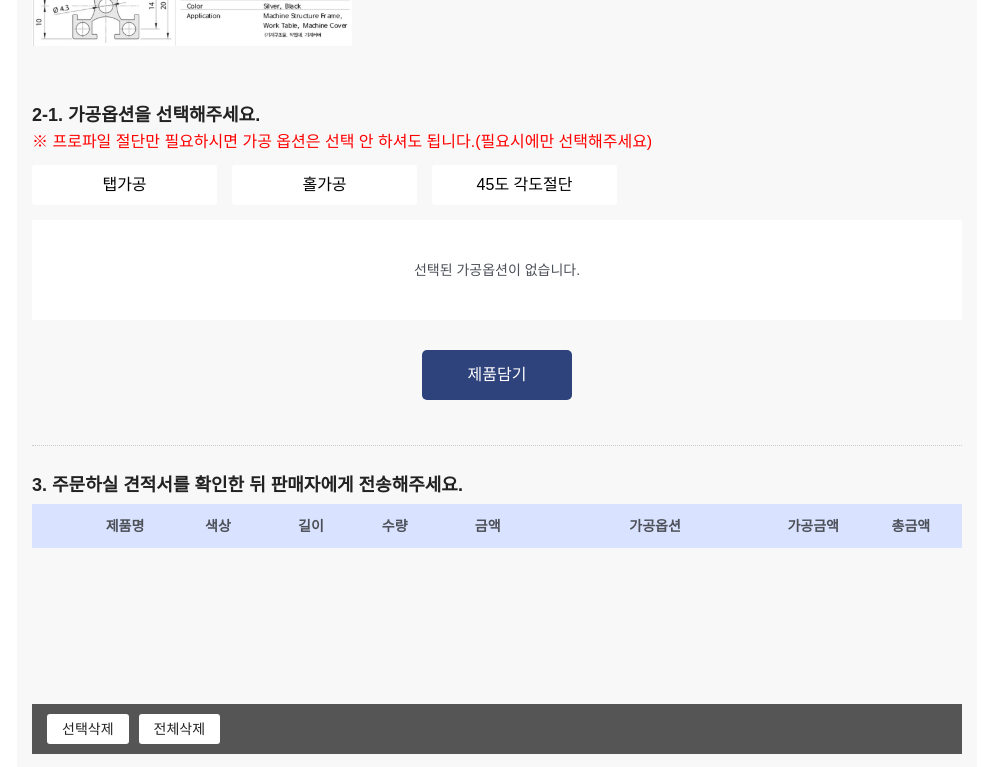
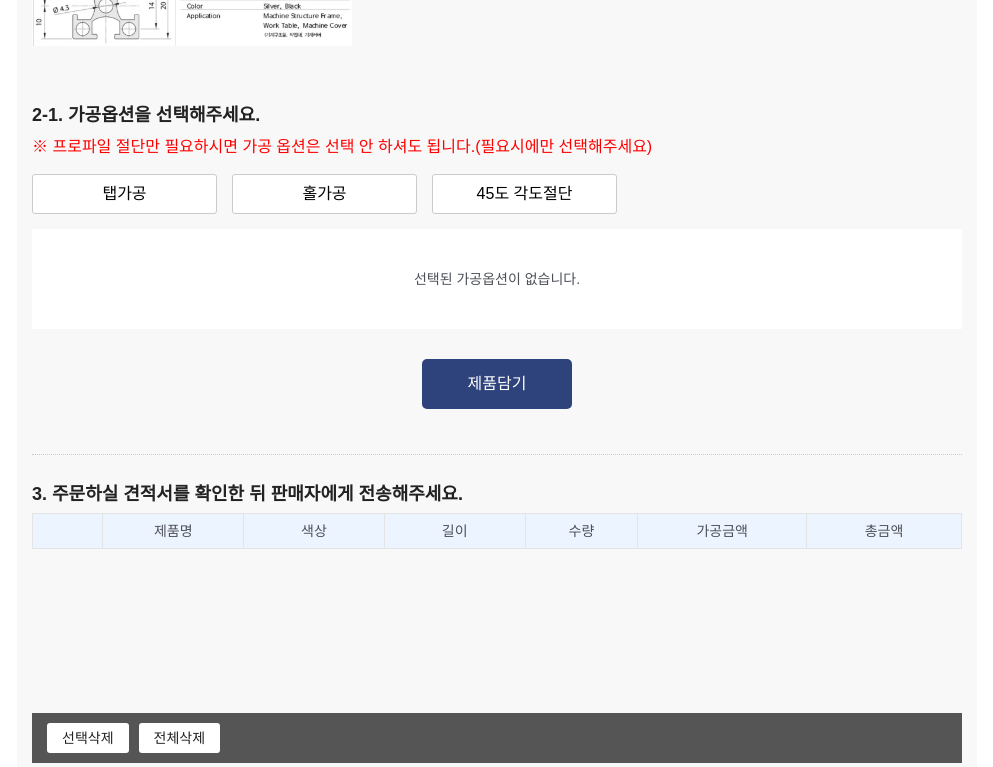
Before and after one commit to hamjinsoo639/profile, a Next.js app: page / in a window 1280 px wide. Shown: the part 1120-1887 px from the top of the page, without its empty margins (143-1136 px from the left). Built offline with nearby package versions, Linux system fonts and the light colour scheme.

Commit message:
테이블 및 모달 수정

```diff
--- a/src/component/Caution.jsx
+++ b/src/component/Caution.jsx
@@ -38,6 +38,7 @@ const CautionMenu = styled.ul`
   background-color: #fff;
   margin-top: 10px;
   padding: 15px 10px;
+  line-height:25px;
 `;
 
 const CautionItem = styled.li`
--- a/src/component/Step2.jsx
+++ b/src/component/Step2.jsx
@@ -109,8 +109,8 @@ const SizeMenu = styled.ul`
   padding: 0px 15px 0px 30px;
 
   @media (max-width: 768px) {
+    padding: 15px 0;
     width: 100%;
-    padding: 15px 0;
   }
 `;
 
--- a/src/component/Step3.jsx
+++ b/src/component/Step3.jsx
@@ -1,4 +1,4 @@
-import { useState, useMemo } from 'react';
+import { useState } from 'react';
 import styled from 'styled-components';
 import H2 from './Common/H2';
 
@@ -7,7 +7,9 @@ const Step3 = props => {
   const [checkedItems, setCheckedItems] = useState([]);
 
   const handleCheck = key => {
-    setCheckedItems(prev => (prev.includes(key) ? prev.filter(id => id !== key) : [...prev, key]));
+    setCheckedItems(prev =>
+      prev.includes(key) ? prev.filter(id => id !== key) : [...prev, key]
+    );
   };
 
   const handleDeleteSelected = () => {
@@ -26,7 +28,6 @@ const Step3 = props => {
 
       <TableWrapper>
         <Table>
-          {/* 컬럼 너비 유지 */}
           <colgroup>
             <col width="5%" />
             <col width="10%" />
@@ -34,12 +35,9 @@ const Step3 = props => {
             <col width="10%" />
             <col width="8%" />
             <col width="12%" />
-            <col width="24%" />
-            <col width="10%" />
             <col width="11%" />
           </colgroup>
 
-          {/* 테이블 헤더 */}
           <thead>
             <tr>
               <th></th>
@@ -47,19 +45,16 @@ const Step3 = props => {
               <th>색상</th>
               <th>길이</th>
               <th>수량</th>
-              <th>금액</th>
-              <th>가공옵션</th>
               <th>가공금액</th>
               <th>총금액</th>
             </tr>
           </thead>
 
-          {/* 테이블 본문 */}
           <tbody>
-            {sheet.map((item, key) => {
-              return (
-                <tr key={key}>
-                  <td>
+            {sheet.map((item, key) => (
+              <>
+                <tr key={`${key}-1`}>
+                  <td rowSpan={2}>
                     <input
                       type="checkbox"
                       checked={checkedItems.includes(key)}
@@ -70,14 +65,6 @@ const Step3 = props => {
                   <td>실버</td>
                   <td>{`${item.length}mm`}</td>
                   <td>{item.amount}개</td>
-                  <td>{item.productPrice.toLocaleString()}원</td>
-                  <td>
-                    {item.tab.value !== '' && `* 탭가공: ${item.tab.value} / ${item.tab.amount}개`}
-                    {item.hole.value !== '' &&
-                      `* 홀가공: ${item.hole.value} / ${item.hole.amount}개`}
-                    {item.angle.value !== '' &&
-                      `* 45도각도 절단: ${item.angle.value} / ${item.angle.amount}개`}
-                  </td>
                   <td>{(item.tabPrice + item.anglePrice + item.holePrice).toLocaleString()}원</td>
                   <td>
                     {(
@@ -85,17 +72,36 @@ const Step3 = props => {
                       item.tabPrice +
                       item.anglePrice +
                       item.holePrice
-                    ).toLocaleString()}{' '}
-                    원
+                    ).toLocaleString()}원
                   </td>
                 </tr>
-              );
-            })}
+                <tr key={`${key}-2`}>
+                  <td colSpan={6}>
+                    {item.tab.value !== '' && (
+                      <>
+                        * 탭가공: {item.tab.value} / {item.tab.amount}개
+                        <br />
+                      </>
+                    )}
+                    {item.hole.value !== '' && (
+                      <>
+                        * 홀가공: {item.hole.value} / {item.hole.amount}개
+                        <br />
+                      </>
+                    )}
+                    {item.angle.value !== '' && (
+                      <>
+                        * 45도각도 절단: {item.angle.value} / {item.angle.amount}개
+                      </>
+                    )}
+                  </td>
+                </tr>
+              </>
+            ))}
           </tbody>
         </Table>
       </TableWrapper>
 
-      {/* 삭제 버튼 */}
       <DeleteContainer>
         <Button onClick={handleDeleteSelected}>선택삭제</Button>
         <Button onClick={handleDeleteAll}>전체삭제</Button>
@@ -112,7 +118,7 @@ const Step3 = props => {
           <TotalBox>
             <InfoMenu>
               <InfoItem>
-                네이버에서 100원 단위 (길이구간 50mm) 선택 후 (네이버 결제 수량) <br />
+                네이버에서 100원 단위 (길이구간 50mm) 선택 후 (네이버 결제 수량)
                 동일하게 입력하여 구매하시면 됩니다.
               </InfoItem>
               <InfoItem>자동견적 계산기는 프로파일 및 가공만 계산되는 금액입니다.</InfoItem>
@@ -128,12 +134,12 @@ const Step3 = props => {
                 <TotalH4 style={{ color: 'black', fontSize: '18px', fontWeight: '500' }}>
                   총 견적금액
                 </TotalH4>
-
                 <Total>{totalEstimatePrice.toLocaleString()}원</Total>
               </TotalItem>
               <TotalItem>
-                <TotalH4 style={{ color: 'black', fontWeight: '800' }}>총 결제금액</TotalH4>
-
+                <TotalH4 style={{ color: 'black', fontWeight: '800' }}>
+                  총 결제금액
+                </TotalH4>
                 <Total>
                   <StrongSpan>{totalPayment.toLocaleString()}원</StrongSpan>
                 </Total>
@@ -167,39 +173,76 @@ const TableWrapper = styled.div`
   min-height: 200px;
   max-height: 250px;
   overflow-y: auto;
+
+  @media (max-width: 768px) {
+    max-height: none;
+    overflow-y: visible;
+  }
 `;
 
 const Table = styled.table`
   width: 100%;
   border-collapse: collapse;
-  table-layout: fixed;
-  position: relative;
+  border-spacing: 0;
 
   thead {
     position: sticky;
     top: 0;
-    background: #d9e3ff;
     z-index: 2;
+
+    th {
+      background-color: #ecf4ff;
+      border: 1px solid #e4e4e4;
+      padding: 10px 5px;
+      font-size: 14px;
+      text-align: center;
+      overflow: hidden;
+      word-break: normal;
+    }
   }
 
-  th,
-  td {
-    font-size: 14px;
-    text-align: center;
-    vertical-align: middle;
+  tbody {
+    tr {
+      background-color: #ffffff;
+
+      td {
+        border: 1px solid #e4e4e4;
+        padding: 10px 5px;
+        font-size: 14px;
+        text-align: center;
+        overflow: hidden;
+        word-break: normal;
+
+        &[colspan="6"] {
+          text-align: left;
+          padding-left: 15px;
+          line-height: 25px;
+        }
+      }
+    }
   }
 
-  th {
-    padding: 15px 0;
-    font-weight: 600;
-  }
+  @media (max-width: 768px) {
+    tbody {
+      tr {
+        &:nth-child(odd) {
+          td:first-child {
+            rowspan: 2;
+          }
+        }
 
-  td {
-    background: #fff;
-    padding: 12px 0;
-    font-weight: 400;
-    line-height: 1.4;
-    border-bottom: 1px solid #e4e4e4;
+        &:nth-child(even) {
+          td {
+            &:not(:first-child) {
+              colspan: 6;
+              text-align: left;
+              padding-left: 15px;
+              background-color: #f8f8f8;
+            }
+          }
+        }
+      }
+    }
   }
 
   input[type='checkbox'] {
@@ -330,7 +373,6 @@ const TotalItem = styled.li`
   font-weight: 600;
   margin-bottom: 5px;
   &:first-child {
-    // padding-top: 0;
     border-bottom: 2px dashed #c8c8c8;
   }
 `;
--- a/src/component/Step4.jsx
+++ b/src/component/Step4.jsx
@@ -97,6 +97,7 @@ const CstInfoContainer = styled.div`
 const InfoP = styled.p`
   color: red;
   margin-bottom: 10px;
+  line-height: 25px;
 `;
 
 const CstInfoBox = styled.div`
@@ -144,6 +145,7 @@ const InfoText = styled.textarea`
   resize: none;
   width: calc(50% - 7.5px);
   height: 110px;
+  line-height: 25px;
 
   @media (max-width: 768px) {
     width: 100%;
@@ -163,6 +165,8 @@ const AgreeLabel = styled.label`
   color: black;
   display: flex;
   align-items: center;
+  line-height:25px;
+
 `;
 
 const CheckBox = styled.input`
@@ -182,4 +186,33 @@ const AgreeBtn = styled.button`
   color: #fff;
   font-size: 14px;
   border-radius: 3px;
+  width:120px;
 `;
+
+const AgreeModal = styled.div`
+  position: fixed;
+  top: 50%;
+  left: 50%;
+  transform: translate(-50%, -50%);
+  width: 500px;  // 고정 너비
+  max-height: 600px;  // 최대 높이
+  background: #fff;
+  border-radius: 5px;
+  box-shadow: 0 3px 6px rgba(0, 0, 0, 0.2);
+  z-index: 1000;  // iframe 위에 표시되도록 높은 z-index 값
+
+  @media (max-width: 768px) {
+    width: 90%;  // 모바일에서는 화면의 90% 너비
+    max-height: 80vh;  // 모바일에서는 화면 높이의 80%
+  }
+`;
+
+const ModalOverlay = styled.div`
+  position: fixed;
+  top: 0;
+  left: 0;
+  right: 0;
+  bottom: 0;
+  background: rgba(0, 0, 0, 0.5);
+  z-index: 999;
+`;
--- a/src/component/SubStep2.jsx
+++ b/src/component/SubStep2.jsx
@@ -177,7 +177,7 @@ const SubStep2 = props => {
                 * 홀가공 위치는 왼쪽을 기준으로 진행되며, 타공 중앙점 기준으로 입력하세요.
               </OptionDescription>
               <OptionDescription>
-                - 여러면 타공이 필요한 경우에는 고객센터(031-997-6072)로 연락주세요.
+                 여러면 타공이 필요한 경우에는 고객센터(031-997-6072)로 연락주세요.
               </OptionDescription>
             </OptionItem>
           )}
@@ -272,6 +272,7 @@ const SubP = styled.p`
   font-size: 16px;
   font-weight: 400;
   color: red;
+  line-height:25px;
 `;
 
 const SubMenu = styled.ul`
@@ -279,6 +280,10 @@ const SubMenu = styled.ul`
   flex-wrap: wrap;
   gap: 15px;
   margin-top: 15px;
+
+  @media (max-width: 768px) {
+    gap: 10px;
+  }
 `;
 
 const SubItem = styled.li`
@@ -288,24 +293,20 @@ const SubItem = styled.li`
   min-width: 100px;
   max-width: 185px;
   height: 40px;
-
   padding: 6px 0;
   display: flex;
   align-items: center;
   justify-content: center;
-  flex-direction: column;
   text-align: center;
   cursor: pointer;
   font-size: 16px;
   border-radius: 3px !important;
-  -webkit-border-radius: 3px;
-  -moz-border-radius: 3px;
-  -o-border-radius: 3px;
-  -ms-border-radius: 3px;
+  border: 1px solid #cbcbcb;
 
-  // @media (max-width: 768px) {
-  //   height: 40px;
-  // }
+  @media (max-width: 768px) {
+    flex: 1 1 calc(50% - 5px);
+    max-width: none;
+  }
 `;
 
 const OptionMenu = styled.ul`
@@ -331,10 +332,9 @@ const OptionItem = styled.li`
   border: 1px solid #cbcbcb;
   width: 100%;
   padding: 15px 30px;
-  gap: 5px; // 요소들 간격 조절
+  gap: 5px;
+
   @media (max-width: 768px) {
-    flex-direction: column;
-    align-items: flex-start;
     padding: 15px;
   }
 `;
@@ -359,8 +359,7 @@ const OptionRow = styled.div`
 
   @media (max-width: 768px) {
     width: 100%;
-    gap: 8px;
-    justify-content: flex-start;
+    gap: 10px;
   }
 `;
 
@@ -378,7 +377,8 @@ const SubSelect = styled.select`
   appearance: none;
 
   @media (max-width: 768px) {
-    width: calc(100% - 153px);
+    width: 100%;
+    flex: 1;
   }
 `;
 
@@ -390,6 +390,7 @@ const OptionDescription = styled.p`
   font-size: 14px;
   color: #666;
   margin-top: 5px;
+  line-height: 25px;
   // border: 1px solid black;
 `;
 
@@ -403,8 +404,9 @@ const OptionInput = styled.input`
   border: 1px solid #cbcbcb;
   border-radius: 5px;
   text-align: center;
+
   @media (max-width: 768px) {
-    width: 150px;
+    width: 100px;
   }
 `;
 
@@ -416,6 +418,10 @@ const ItemButton = styled.button`
   font-size: 14px;
   line-height: 30px;
   border-radius: 3px;
+
+  @media (max-width: 768px) {
+    width: 80px;
+  }
 `;
 
 const ItemSpan = styled.span`
@@ -429,9 +435,10 @@ const FreeSpan = styled.span`
   right: 30px;
   font-weight: 400;
   color: red;
+
   @media (max-width: 768px) {
-    top: 20px;
-    right: 15px;
+    position: static;
+    margin-left: auto;
   }
 `;
 
@@ -440,6 +447,10 @@ const ButtonBox = styled.div`
   align-items: center;
   justify-content: center;
   padding: 30px;
+
+  @media (max-width: 768px) {
+    padding: 20px;
+  }
 `;
 
 const SubmitButton = styled.button`
@@ -452,4 +463,9 @@ const SubmitButton = styled.button`
   color: #fff;
   font-size: 16px;
   font-weight: 500;
+
+  @media (max-width: 768px) {
+    width: 100%;
+    max-width: 200px;
+  }
 `;
```
